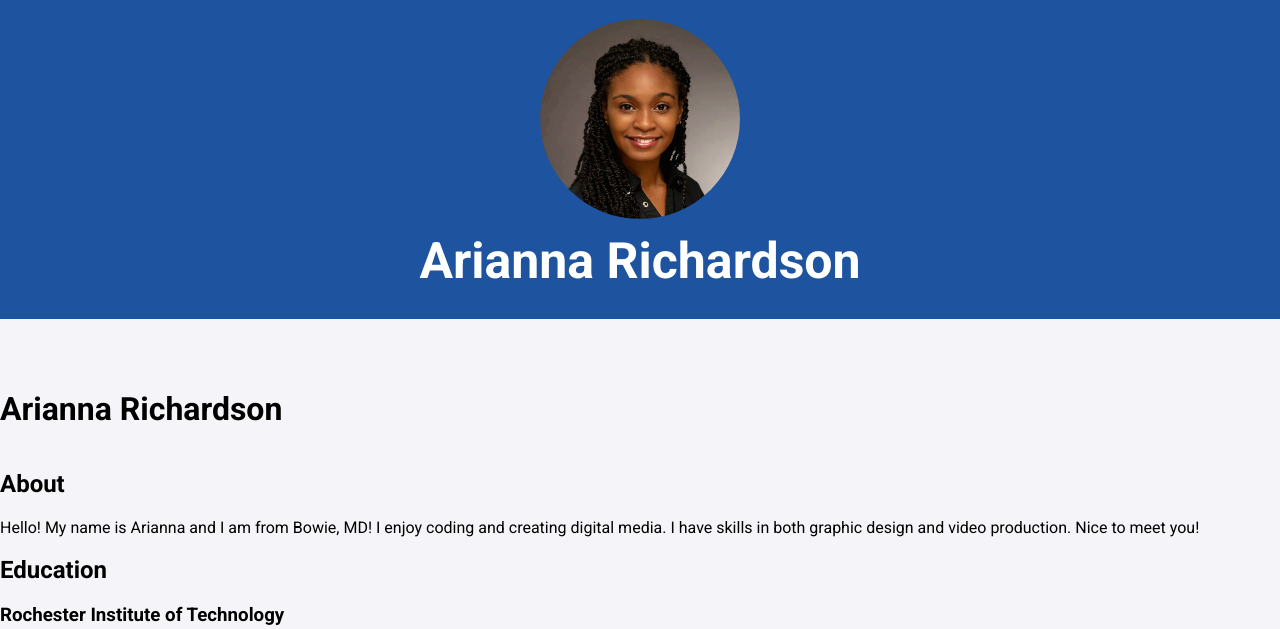
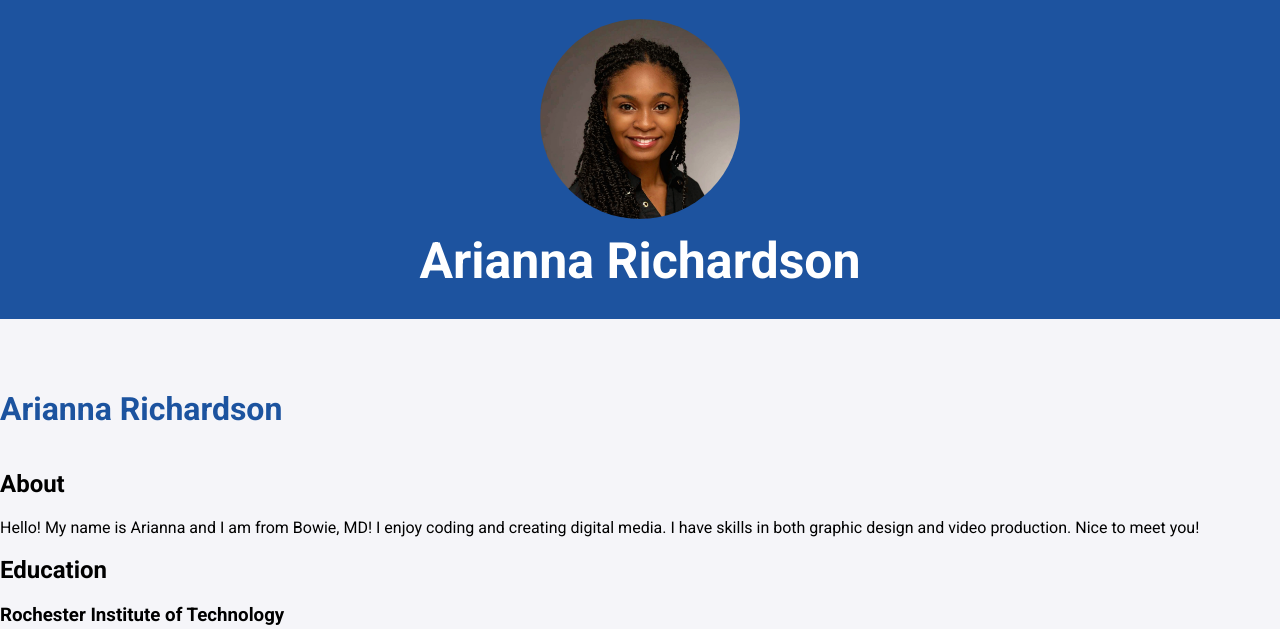
Before and after one commit to starry-ari/AriannaR, a Flask app: page / in a window 1280 px wide. Shown: the part 139-768 px from the top of the page. Run offline with Flask 2, Linux system fonts and the light colour scheme; parts of the project's set-up code (start-up, migrations or seed data) failed here and were passed over.

Commit message:
color change

```diff
--- a/app/static/styles/main.css
+++ b/app/static/styles/main.css
@@ -18,6 +18,7 @@ body {
 }
 h1{
 justify-content: center;
+color:#1C539F
 }
 
 
```
